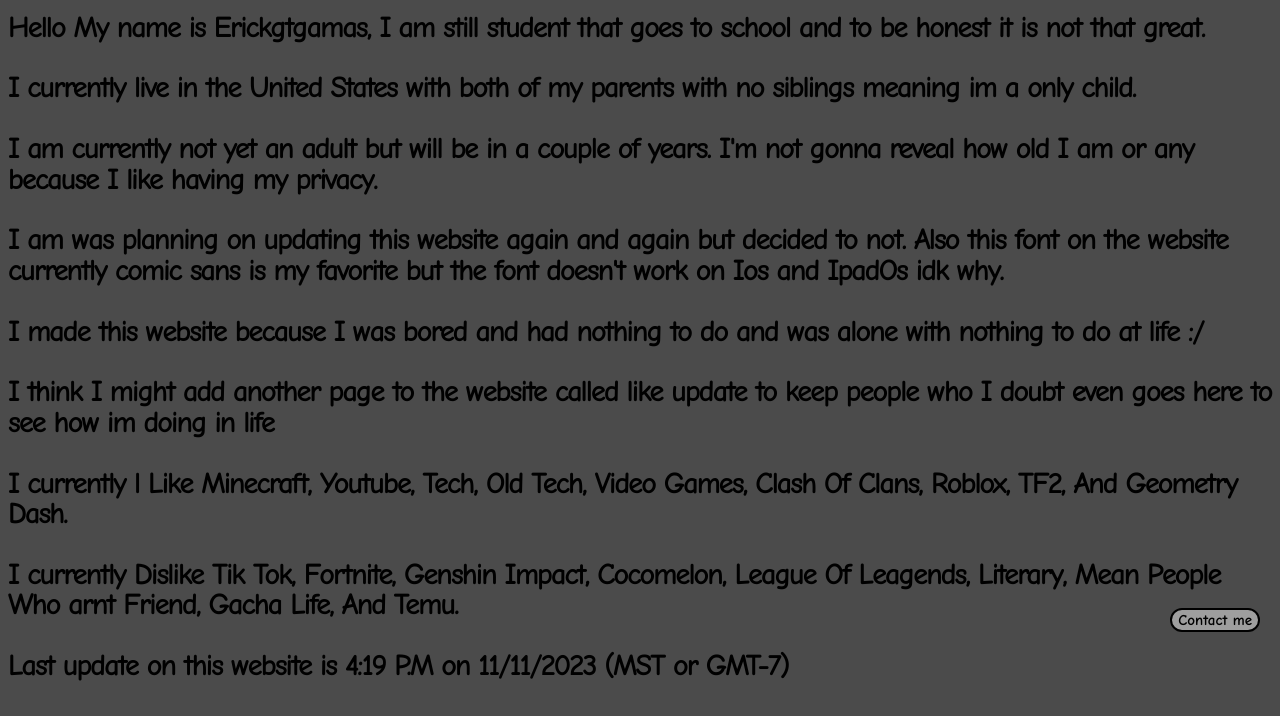
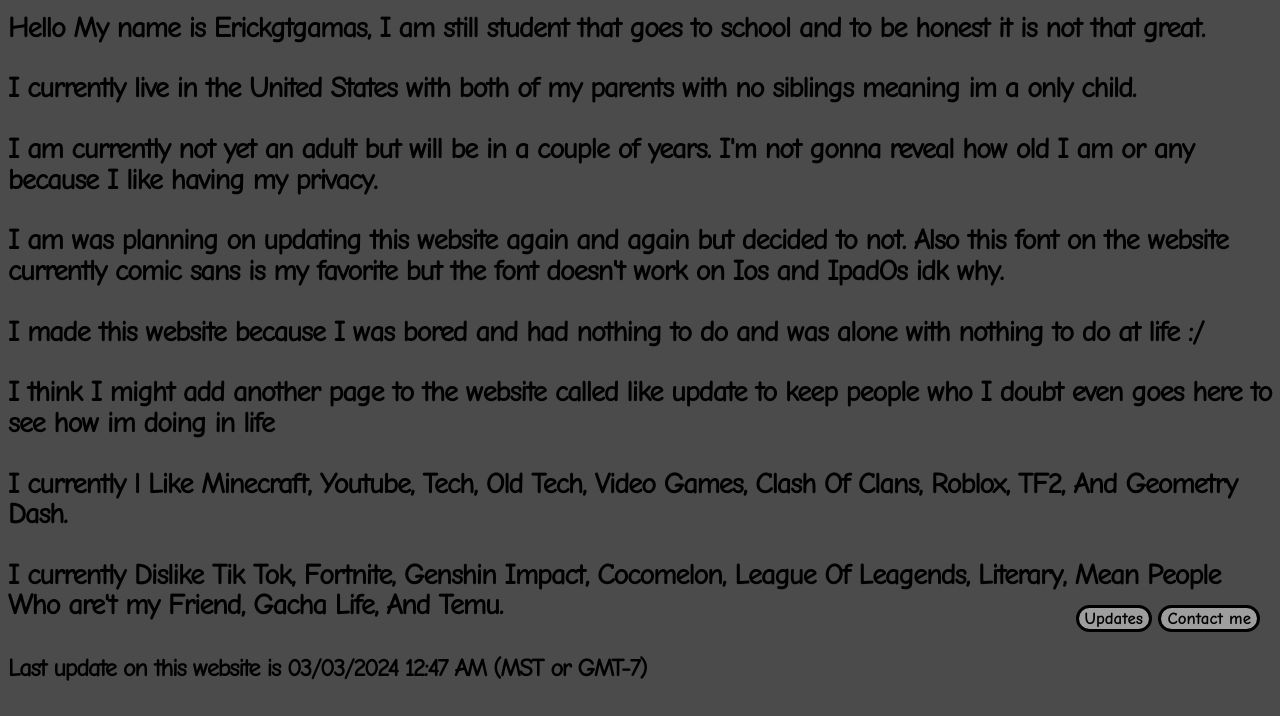
Before and after one commit to Erickgtgamas/erickgtgamas.github.io, a plain HTML site: page index.html in a window 1280 px wide. Shown: the part 148-864 px from the top of the page. Drawn offline with Linux system fonts and the light colour scheme.

Commit message:
Update index.html

```diff
--- a/index.html
+++ b/index.html
@@ -33,16 +33,12 @@
     <h3 class="closer-text">I made this website because I was bored and had nothing to do and was alone with nothing to do at life :/</h3>
     <h3 class="closer-text">I think I might add another page to the website called like update to keep people who I doubt even goes here to see how im doing in life</h3>
     <h3 class="closer-text">I currently l Like Minecraft, Youtube, Tech, Old Tech, Video Games, Clash Of Clans, Roblox, TF2, And Geometry Dash. </h3>
-    <h3 class="closer-text">I currently Dislike Tik Tok, Fortnite, Genshin Impact, Cocomelon, League Of Leagends, Literary, Mean People Who arnt Friend, Gacha Life, And Temu. </h3>
-    <h3 class="closer-text">Last update on this website is 4:19 P.M on 11/11/2023 (MST or GMT-7)</h3>
+    <h3 class="closer-text">I currently Dislike Tik Tok, Fortnite, Genshin Impact, Cocomelon, League Of Leagends, Literary, Mean People Who are't my Friend, Gacha Life, And Temu. </h3>
+    <h4 class="closer-text">Last update on this website is 03/03/2024 12:47 AM (MST or GMT-7)</h4>
 
 
   </div>
 </body>
-
-</html>
-
-
 
 <style>
     .button
@@ -56,17 +52,36 @@
     .contact-button {
       font-family: Comic Sans MS, cursive, sans-serif;
       background-color: #9e9e9e;
-      font-size: 15px;
+      font-size: 17px;
       font-weight: bolder;
       position: fixed;
       bottom: 20px;
       right: 20px;
       z-index: 999; /* Add this if you want the button to appear on top of other elements */
       border-radius: 15px; /* Set the border-radius to round off the corners */
-      border: 2px solid black; /* Add a black border with 2px width */
+      border: 3px solid black; /* Add a black border with 2px width */
+    }
+  </style>
+  <style>
+    .contact-button2 {
+      font-family: Comic Sans MS, cursive, sans-serif;
+      background-color: #9e9e9e;
+      font-size: 17px;
+      font-weight: bolder;
+      position: fixed;
+      bottom: 20px;
+      right: 128px;
+      z-index: 999; /* Add this if you want the button to appear on top of other elements */
+      border-radius: 15px; /* Set the border-radius to round off the corners */
+      border: 3px solid black; /* Add a black border with 2px width */
     }
   </style>
 
   <a href="mailto:personal@whyy.tk">
     <button class="contact-button">Contact me</button>
   </a>
+  <a href="Updates.html">
+    <button class="contact-button2">Updates</button>
+  </a>
+
+</html>
```
